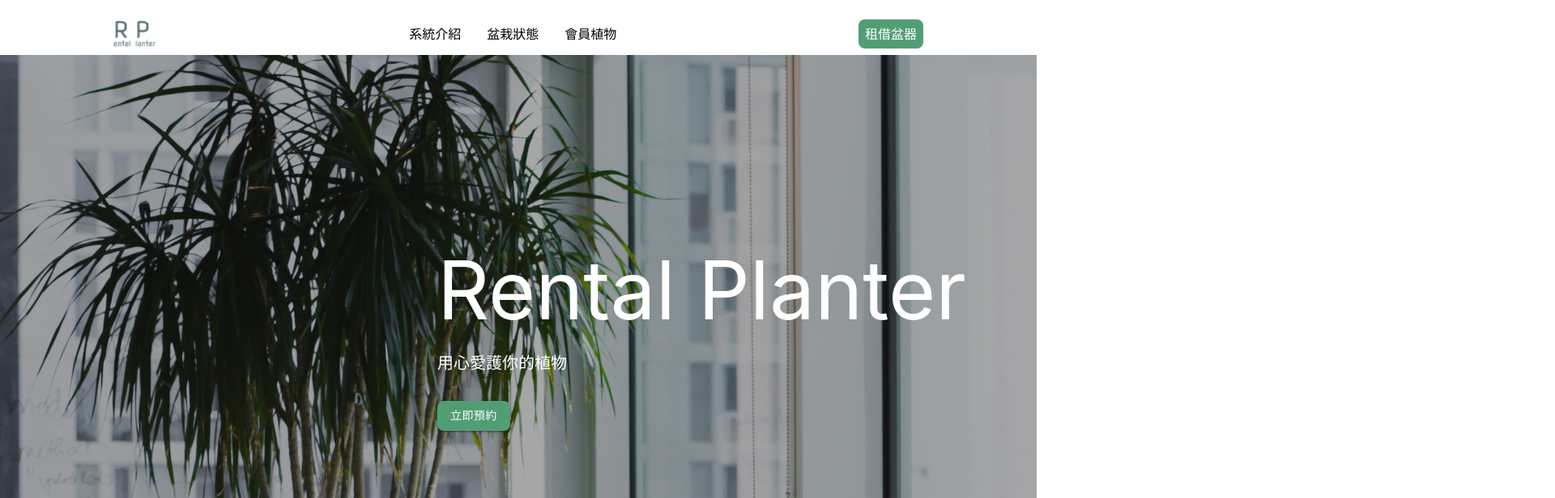
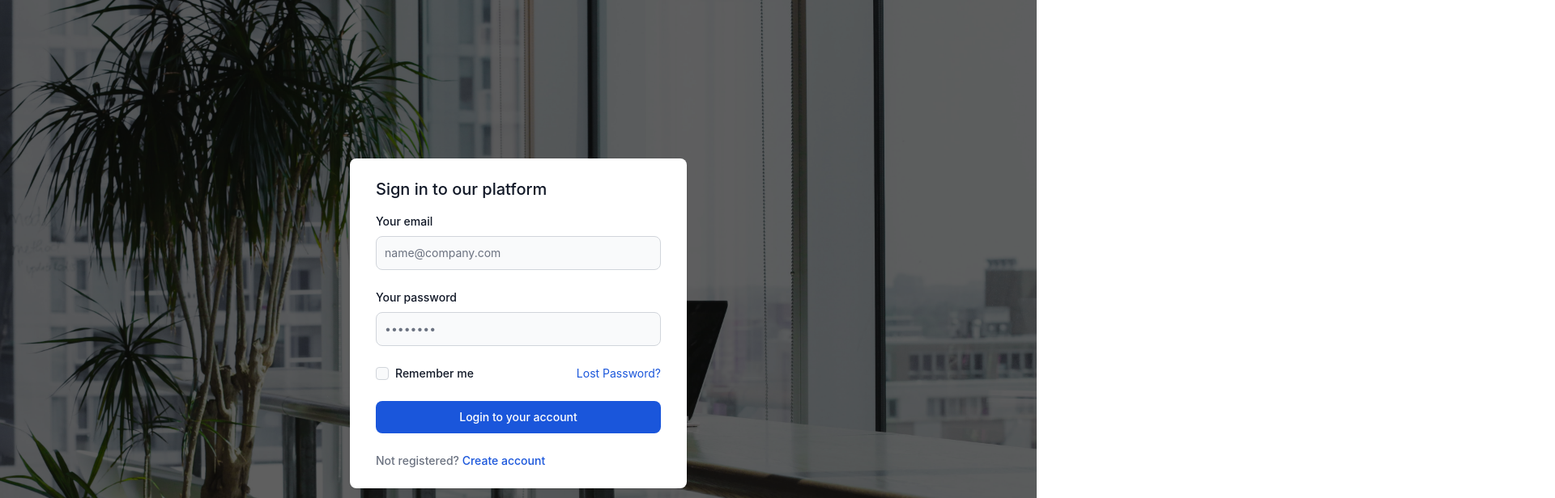
Before and after one commit to YOU-SYUAN/rental-planter, a React (Create React App) app: page /login in a window 1280 px wide. Shown: the top 616 px of the page at 81% size, 1920 px wide, since content can reach past the window. Built offline with nearby package versions, Linux system fonts and the light colour scheme.

Commit message:
Add Router and Login Page.

```diff
--- a/package.json
+++ b/package.json
@@ -13,6 +13,7 @@
     "flowbite-react": "^0.1.3",
     "react": "^18.2.0",
     "react-dom": "^18.2.0",
+    "react-router-dom": "^6.3.0",
     "react-scripts": "5.0.1",
     "web-vitals": "^2.1.4"
   },
--- a/src/index.js
+++ b/src/index.js
@@ -3,12 +3,24 @@ import ReactDOM from "react-dom/client";
 import "./index.css";
 import App from "./pages/App.js";
 import reportWebVitals from "./reportWebVitals";
+import { BrowserRouter, Routes, Route } from "react-router-dom";
+import Login from "./pages/Login.js";
 
 const root = ReactDOM.createRoot(document.getElementById("root"));
+// root.render(
+//   <React.StrictMode>
+//     <App />
+//   </React.StrictMode>
+// );
+
 root.render(
-  <React.StrictMode>
-    <App />
-  </React.StrictMode>
+  <BrowserRouter>
+    <Routes>
+      <Route path="/" element={<App />} />
+      <Route path="/login" element={<Login />} />
+      <Route path="*" element={<h1>404 Page Not Found</h1>} />
+    </Routes>
+  </BrowserRouter>
 );
 
 // If you want to start measuring performance in your app, pass a function
--- /dev/null
+++ b/src/pages/Login.js
@@ -0,0 +1,127 @@
+import "./App.css";
+import Button from "@mui/material/Button";
+import { Grid } from "@mui/material";
+import { borderRadius, margin } from "@mui/system";
+function App() {
+  return (
+    <div className="App">
+      {/* style={{ backgroundImage: `url(${Background})` }} */}
+      <div>
+        <img src={require("../assets/homeIMG.png")} class="bg-cover"></img>
+        <div
+          id="authentication-modal"
+          tabindex="-1"
+          class="overflow-y-auto overflow-x-hidden fixed top-0 right-0 left-0 z-50 w-full md:inset-0 h-modal md:h-full justify-center items-center flex"
+          aria-modal="true"
+          role="dialog"
+        >
+          <div class="relative p-4 w-full max-w-md h-full md:h-auto">
+            <div class="relative bg-white rounded-lg shadow dark:bg-gray-700">
+              {/* <button
+                type="button"
+                class="absolute top-3 right-2.5 text-gray-400 bg-transparent hover:bg-gray-200 hover:text-gray-900 rounded-lg text-sm p-1.5 ml-auto inline-flex items-center dark:hover:bg-gray-800 dark:hover:text-white"
+                data-modal-toggle="authentication-modal"
+              >
+                <svg
+                  aria-hidden="true"
+                  class="w-5 h-5"
+                  fill="currentColor"
+                  viewBox="0 0 20 20"
+                  xmlns="http://www.w3.org/2000/svg"
+                >
+                  <path
+                    fill-rule="evenodd"
+                    d="M4.293 4.293a1 1 0 011.414 0L10 8.586l4.293-4.293a1 1 0 111.414 1.414L11.414 10l4.293 4.293a1 1 0 01-1.414 1.414L10 11.414l-4.293 4.293a1 1 0 01-1.414-1.414L8.586 10 4.293 5.707a1 1 0 010-1.414z"
+                    clip-rule="evenodd"
+                  ></path>
+                </svg>
+                <span class="sr-only">Close modal</span>
+              </button> */}
+              <div class="py-6 px-6 lg:px-8">
+                <h3 class="mb-4 text-xl font-medium text-gray-900 dark:text-white">
+                  Sign in to our platform
+                </h3>
+                <form class="space-y-6" action="#">
+                  <div>
+                    <label
+                      for="email"
+                      class="block mb-2 text-sm font-medium text-gray-900 dark:text-gray-300"
+                    >
+                      Your email
+                    </label>
+                    <input
+                      type="email"
+                      name="email"
+                      id="email"
+                      class="bg-gray-50 border border-gray-300 text-gray-900 text-sm rounded-lg focus:ring-blue-500 focus:border-blue-500 block w-full p-2.5 dark:bg-gray-600 dark:border-gray-500 dark:placeholder-gray-400 dark:text-white"
+                      placeholder="name@company.com"
+                      required=""
+                    />
+                  </div>
+                  <div>
+                    <label
+                      for="password"
+                      class="block mb-2 text-sm font-medium text-gray-900 dark:text-gray-300"
+                    >
+                      Your password
+                    </label>
+                    <input
+                      type="password"
+                      name="password"
+                      id="password"
+                      placeholder="••••••••"
+                      class="bg-gray-50 border border-gray-300 text-gray-900 text-sm rounded-lg focus:ring-blue-500 focus:border-blue-500 block w-full p-2.5 dark:bg-gray-600 dark:border-gray-500 dark:placeholder-gray-400 dark:text-white"
+                      required=""
+                    />
+                  </div>
+                  <div class="flex justify-between">
+                    <div class="flex items-start">
+                      <div class="flex items-center h-5">
+                        <input
+                          id="remember"
+                          type="checkbox"
+                          value=""
+                          class="w-4 h-4 bg-gray-50 rounded border border-gray-300 focus:ring-3 focus:ring-blue-300 dark:bg-gray-600 dark:border-gray-500 dark:focus:ring-blue-600 dark:ring-offset-gray-800"
+                          required=""
+                        />
+                      </div>
+                      <label
+                        for="remember"
+                        class="ml-2 text-sm font-medium text-gray-900 dark:text-gray-300"
+                      >
+                        Remember me
+                      </label>
+                    </div>
+                    <a
+                      href="#"
+                      class="text-sm text-blue-700 hover:underline dark:text-blue-500"
+                    >
+                      Lost Password?
+                    </a>
+                  </div>
+                  <button
+                    type="submit"
+                    class="w-full text-white bg-blue-700 hover:bg-blue-800 focus:ring-4 focus:outline-none focus:ring-blue-300 font-medium rounded-lg text-sm px-5 py-2.5 text-center dark:bg-blue-600 dark:hover:bg-blue-700 dark:focus:ring-blue-800"
+                  >
+                    Login to your account
+                  </button>
+                  <div class="text-sm font-medium text-gray-500 dark:text-gray-300">
+                    Not registered?{" "}
+                    <a
+                      href="#"
+                      class="text-blue-700 hover:underline dark:text-blue-500"
+                    >
+                      Create account
+                    </a>
+                  </div>
+                </form>
+              </div>
+            </div>
+          </div>
+        </div>
+      </div>
+    </div>
+  );
+}
+
+export default App;
```
Also changed, not shown: src/assets/homeIMG.png (added), 1 other file (tests, documents, lock files or other folders).
